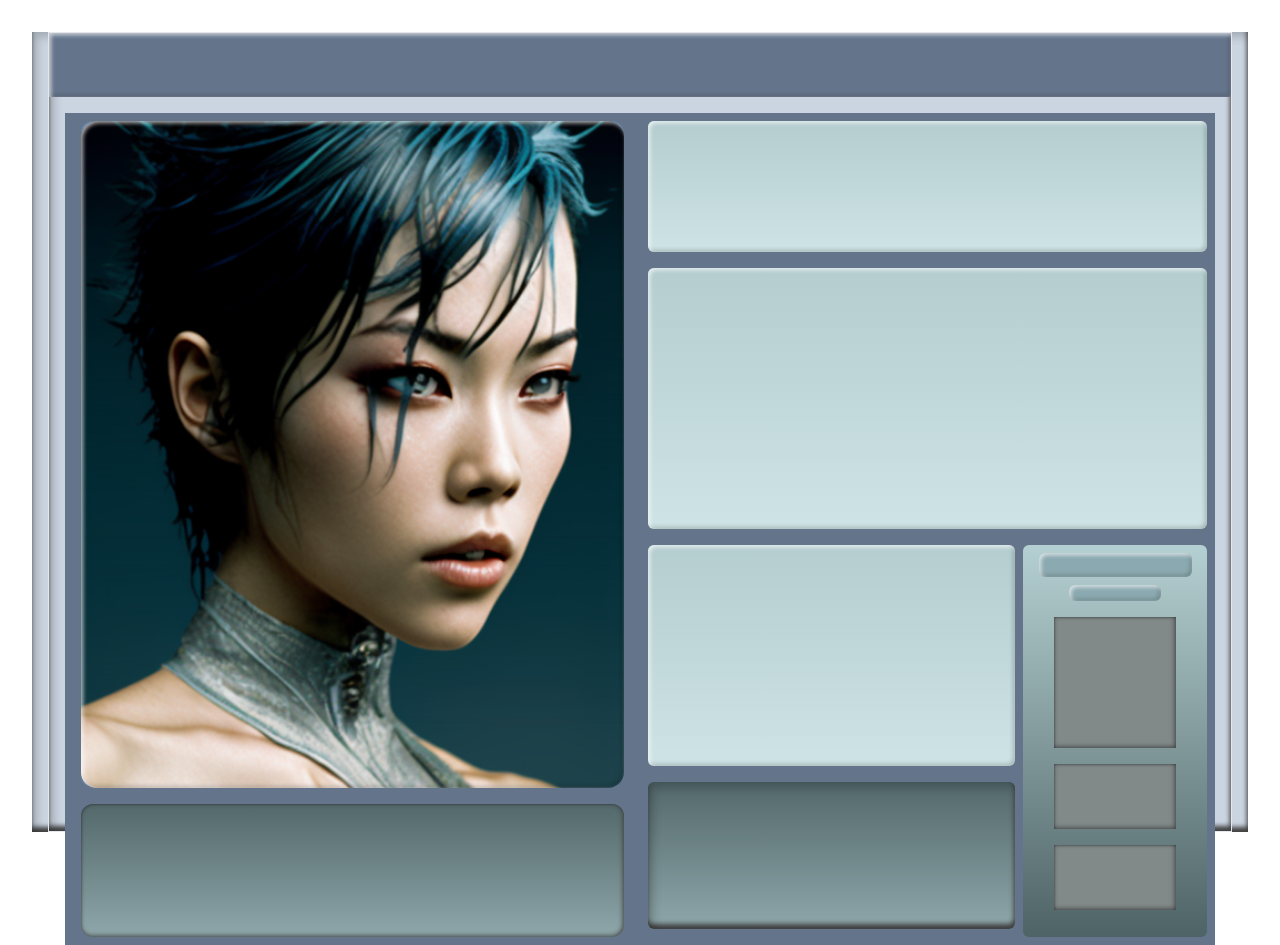
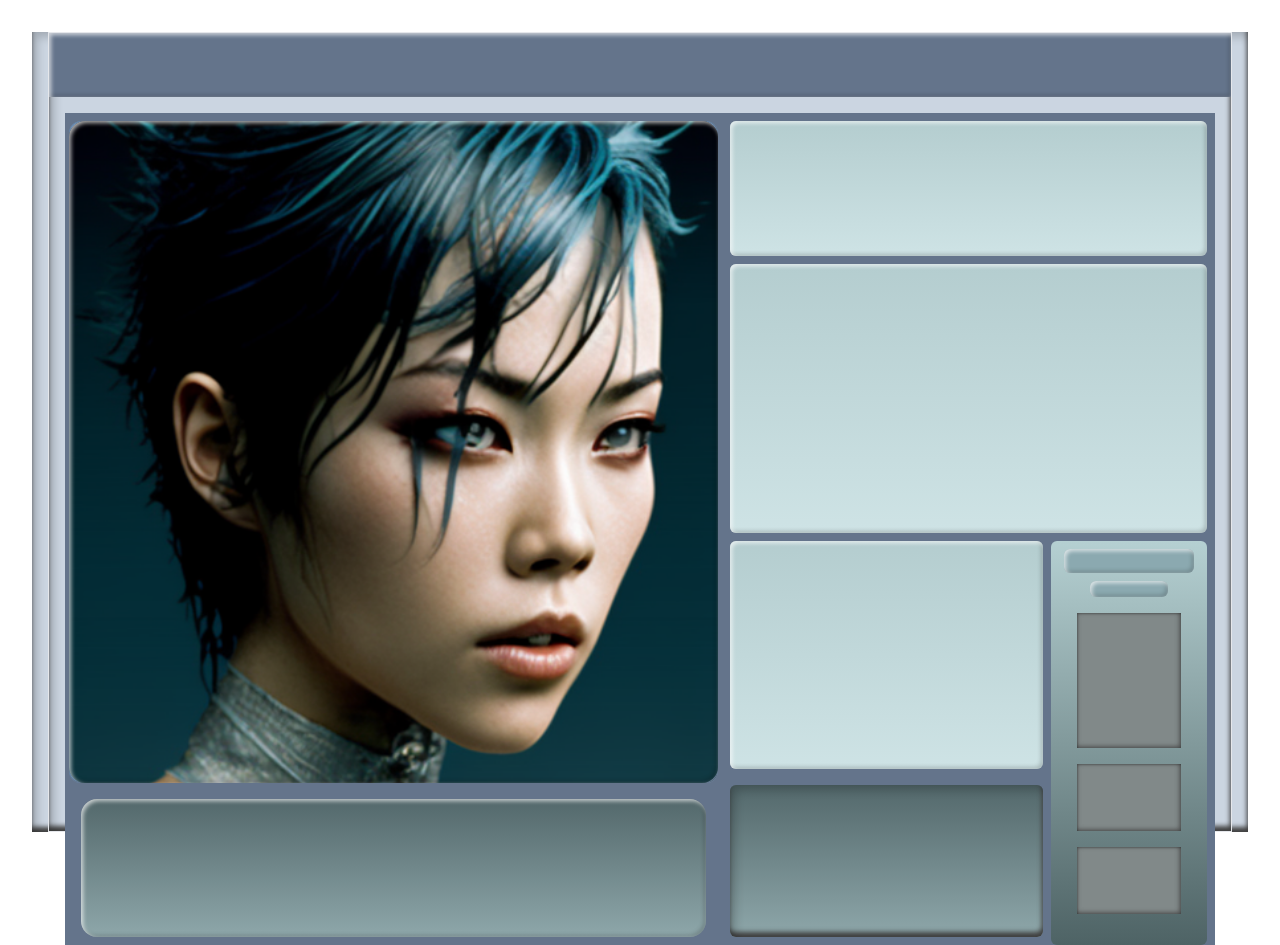
Before and after one commit to songexile/Y2K-Website-Aesthetic, a React (Vite) app in the folder faye/: page / in a window 1280 px wide. Built offline with nearby package versions, Linux system fonts and the light colour scheme.

Commit message:
ADD changed position

```diff
--- a/faye/src/App.jsx
+++ b/faye/src/App.jsx
@@ -15,17 +15,17 @@ function App() {
           <div className="h-16 w-full bg-slate-500 flex justify-center items-center y2k-shadow4"></div>
           <div className="flex bg-slate-500 h-[52rem] m-4  ">
             {/* Left Side */}
-            <div className="w-1/2  bg-slate-500 flex flex-col ">
-              <div className="h-5/6 bg-blue-300 mx-4 mt-2 rounded-xl y2k-shadow2 flex justify-center items-center  ">
+            <div className="w-2/3  bg-slate-500 flex flex-col ">
+              <div className="h-5/6 bg-blue-300 mx-1 mt-2 rounded-xl y2k-shadow2 flex justify-center items-center  ">
                 <div className="h-full rounded-2xl w-full bg-cover y2k-shadow4    bg-[url('./assets/faye.png')]"></div>
               </div>
-              <div className="h-1/6 bg-gradient-to-t from-[#8ea7aa] to-[#53686b]  mx-4 mt-4 mb-2 rounded-xl y2k-shadow2 "></div>
+              <div className="h-1/6 bg-gradient-to-t from-[#8ea7aa] to-[#53686b]   mb-2 mt-4  rounded-2xl y2k-shadow4 mx-4 p-16  "></div>
             </div>
             {/* Right Side */}
             <div className="w-1/2   flex flex-col">
-              <div className="h-1/6 bg-gradient-to-t from-[#cee3e5] to-[#b4cdcf] m-2 rounded-md y2k-shadow4 "></div>
-              <div className="h-2/6 bg-gradient-to-t from-[#cee3e5] to-[#b4cdcf] m-2 rounded-md y2k-shadow4"></div>
-              <div className="h-3/6  flex m-2">
+              <div className="h-1/6 bg-gradient-to-t from-[#cee3e5] to-[#b4cdcf] mx-2 mt-2 rounded-md y2k-shadow4 "></div>
+              <div className="h-2/6 bg-gradient-to-t from-[#cee3e5] to-[#b4cdcf] mx-2 mt-2 rounded-md y2k-shadow4"></div>
+              <div className="h-3/6  flex mx-2 mt-2">
                 <div className="bg-slate-500 h-full w-full flex flex-col ">
                   <div className="h-full bg-gradient-to-t from-[#cee3e5] to-[#b4cdcf] mb-2 rounded-md y2k-shadow4"></div>
                   <div className="h-4/6 bg-gradient-to-t from-[#8ea7aa] to-[#53686b] y2k-shadow3 rounded-md mt-2 mb-2"></div>
```
